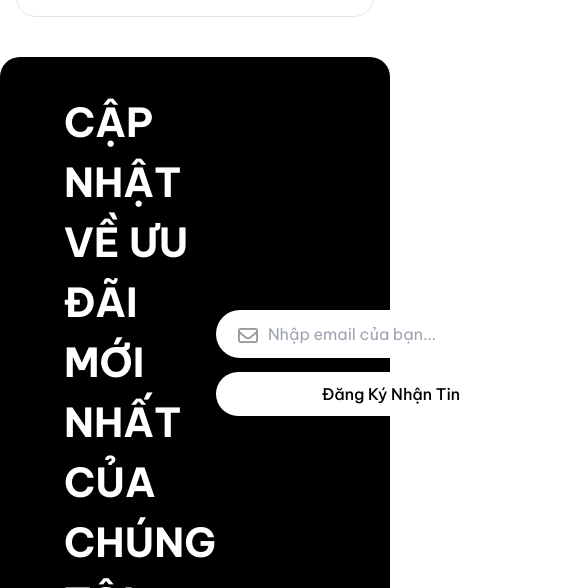
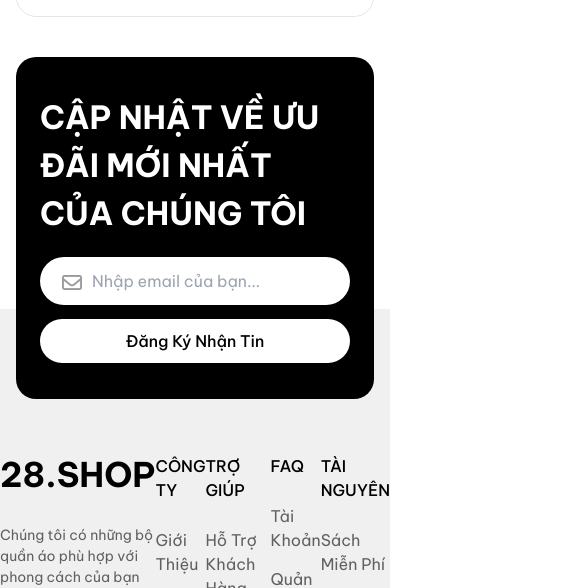
Before and after one commit to hongson2120061/Project-3, a website: page template/index.pug in a window 390 px wide. Shown: the part 5871-6459 px from the top of the page, 566 px wide, since content can reach past the window. Drawn offline with nearby package versions, Linux system fonts and the light colour scheme; files that its build step writes are made by us from their sources; files whose address does not match are found by name.

Commit message:
complete section 7 res

```diff
--- a/template/index.pug
+++ b/template/index.pug
@@ -301,16 +301,19 @@ html
 
 
         //- Section 7
-        div(class="relative")
-            div(class="container mx-auto bg-primary rounded-[20px] py-[36px] px-[64px] flex items-center justify-between")
-                h2(class="text-white text-[40px] font-[700] w-[550px] h-auto") CẬP NHẬT VỀ ƯU ĐÃI MỚI NHẤT CỦA CHÚNG TÔI
-                form(class="")
+        div(class="relative  px-[16px]")
+            div(class="container mx-auto   bg-primary rounded-[20px] lg:py-[36px] py-[36px] lg:px-[64px] px-[24px] flex items-center justify-between lg:flex-nowrap flex-wrap ")
+                h2(class="text-white xl:text-[40px] lg:text-[36px] text-[32px] font-[700] xl:w-[550px] lg:w-[450px] w-[100%] h-auto lg:mb-[0px] mb-[20px]") CẬP NHẬT VỀ ƯU ĐÃI MỚI NHẤT CỦA CHÚNG TÔI
+                form(class="lg:w-[350px] w-full")
                     div(class="relative mb-[14px]")
-                        input(class="h-[48px] w-[350px] rounded-[62px] bg-white py-[12px] pl-[52px] pr-[10px]" type="text" placeholder="Nhập email của bạn...")
+                        input(class="h-[48px] w-full rounded-[62px] bg-white py-[12px] pl-[52px] pr-[10px]" type="text" placeholder="Nhập email của bạn...")
                         div(class="absolute left-[22px] top-[15px]")
                             i( class="fa-regular fa-envelope text-[#00000066] text-[20px] ")
-                    button(class="text-primary text-[16px] font-[500] h-[44px] w-[350px] bg-white rounded-[62px]  ") Đăng Ký Nhận Tin
+                    button(class="text-primary text-[16px] font-[500] h-[44px] lg:w-[350px] w-full  bg-white rounded-[62px]  ") Đăng Ký Nhận Tin
         //- End Section 7
+
+
+
         //- Section-8
         footer(class="bg-[#F0F0F0] pb-[82px] pt-[140px] mt-[-90px]")
             div(class="container mx-auto")
```
Also changed, not shown: index.html.
